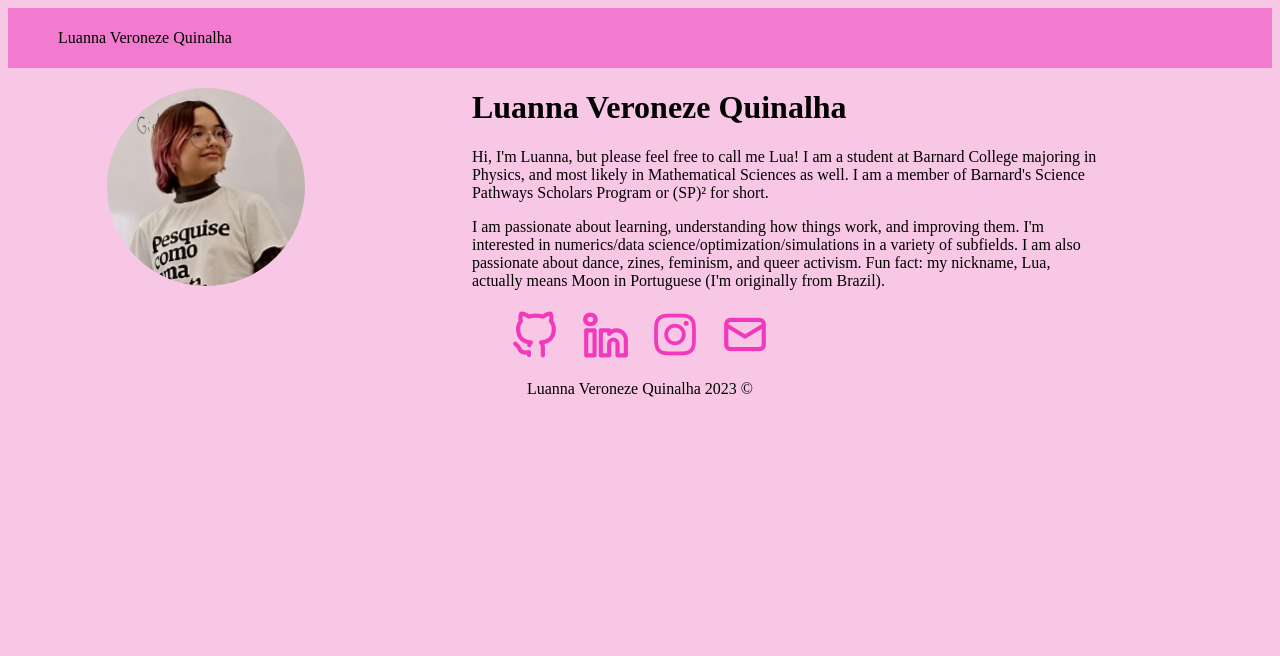
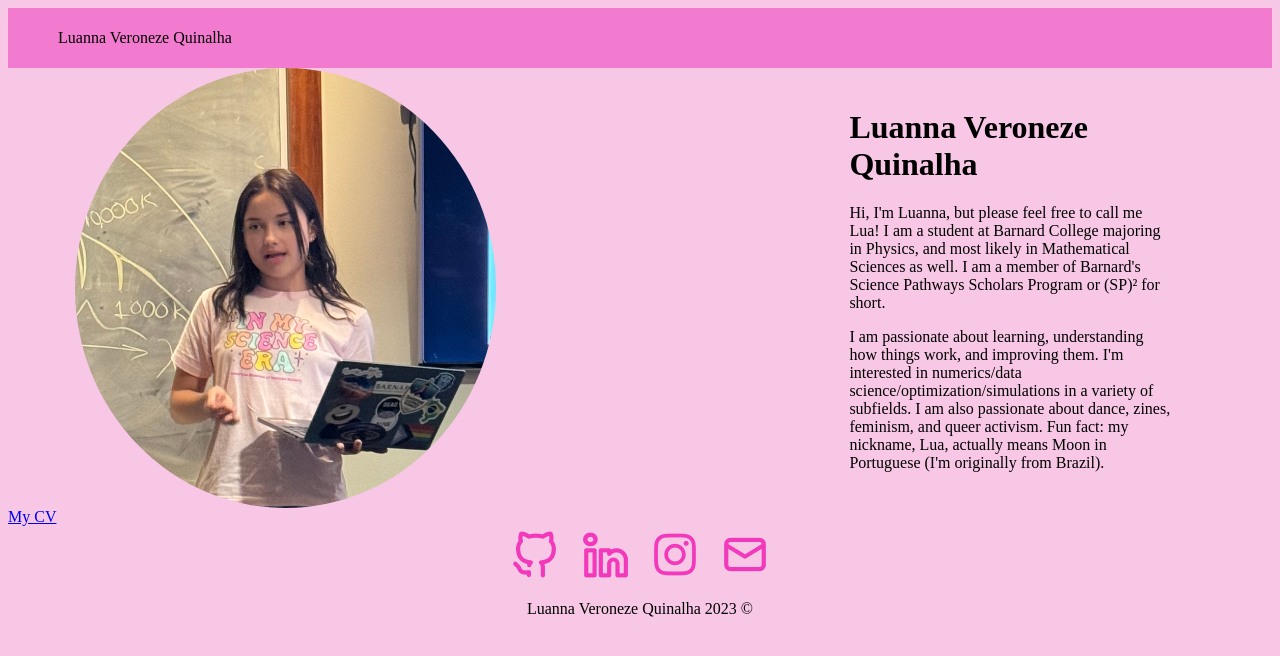
Before and after one commit to Lua-sketch/luannavquinalha, a plain HTML site: page index.html in a window 1280 px wide. Drawn offline with nearby package versions, Linux system fonts and the light colour scheme.

Commit message:
Update index.html

```diff
--- a/index.html
+++ b/index.html
@@ -14,7 +14,7 @@
 
         <div id="container">
             <div id="headshot">
-                <img src="headshot.JPG">
+                <img src="IMG_0642.jpeg">
             </div>
 
             <div id="about-me">
@@ -31,6 +31,8 @@
                 </p>
             </div>
         </div>
+
+        <a href="LQuinalha resume.pdf">My CV</a>
 
         <footer>
                   <ul id="socials">
```
